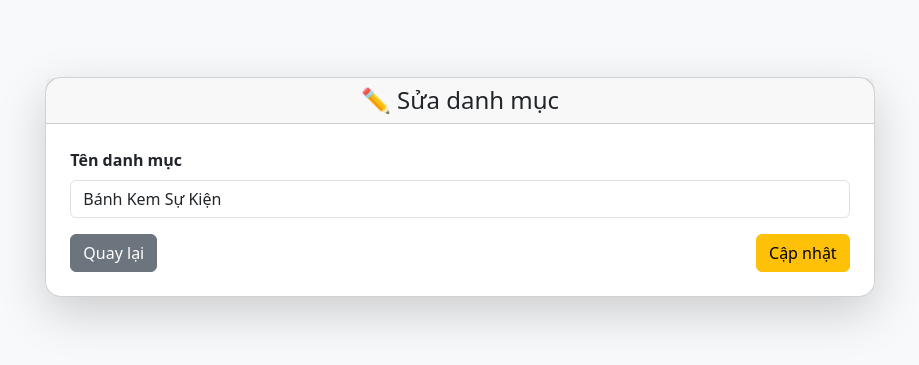
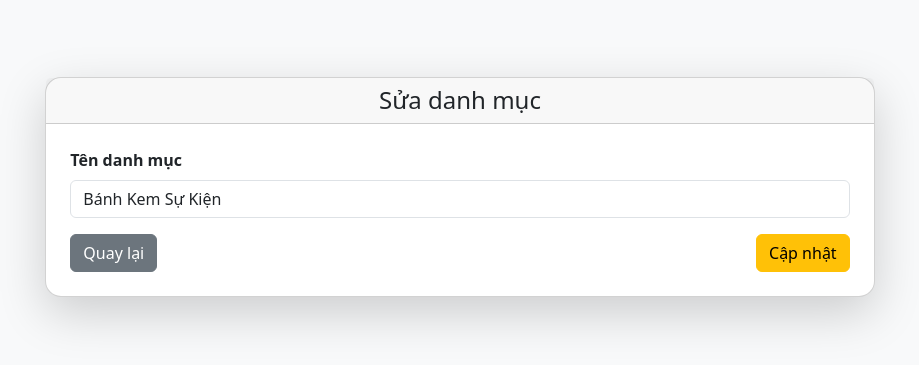
Before and after one commit to PhamThiNhuY/csn-da23ttd-phamthinhuy-xaydungwebsitequanlyvadatmuabanhkemtructuyen, a PHP site: page /danhmuc_sua.php?id=5 in a window 1280 px wide. Shown: the part 56-421 px from the top of the page, without its empty margins (180-1099 px from the left). Run offline with PHP 8.4, Linux system fonts and the light colour scheme; the visitor is signed in with stand-in values (Sample User, id 1); data comes from the database, SQL or seed files in the repository.

Commit message:
Remove emoji from danh mục header

```diff
--- a/src/BanhKem/admin/danhmuc_sua.php
+++ b/src/BanhKem/admin/danhmuc_sua.php
@@ -43,7 +43,7 @@ if (isset($_POST['capnhat'])) {
 
             <div class="card shadow-lg rounded-4">
                 <div class="card-header text-center">
-                    <h4 class="mb-0">✏️ Sửa danh mục</h4>
+                    <h4 class="mb-0">Sửa danh mục</h4>
                 </div>
 
                 <div class="card-body p-4">
```
